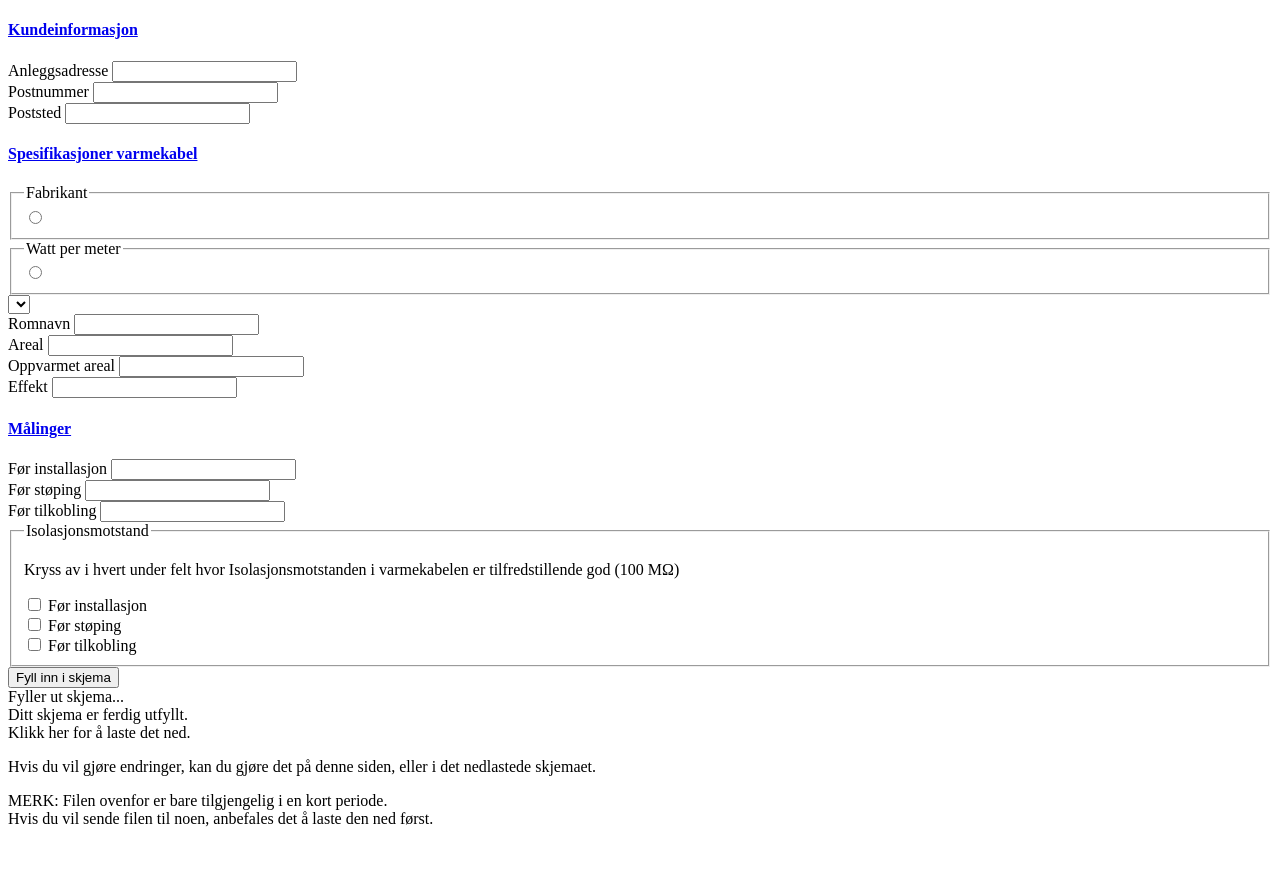
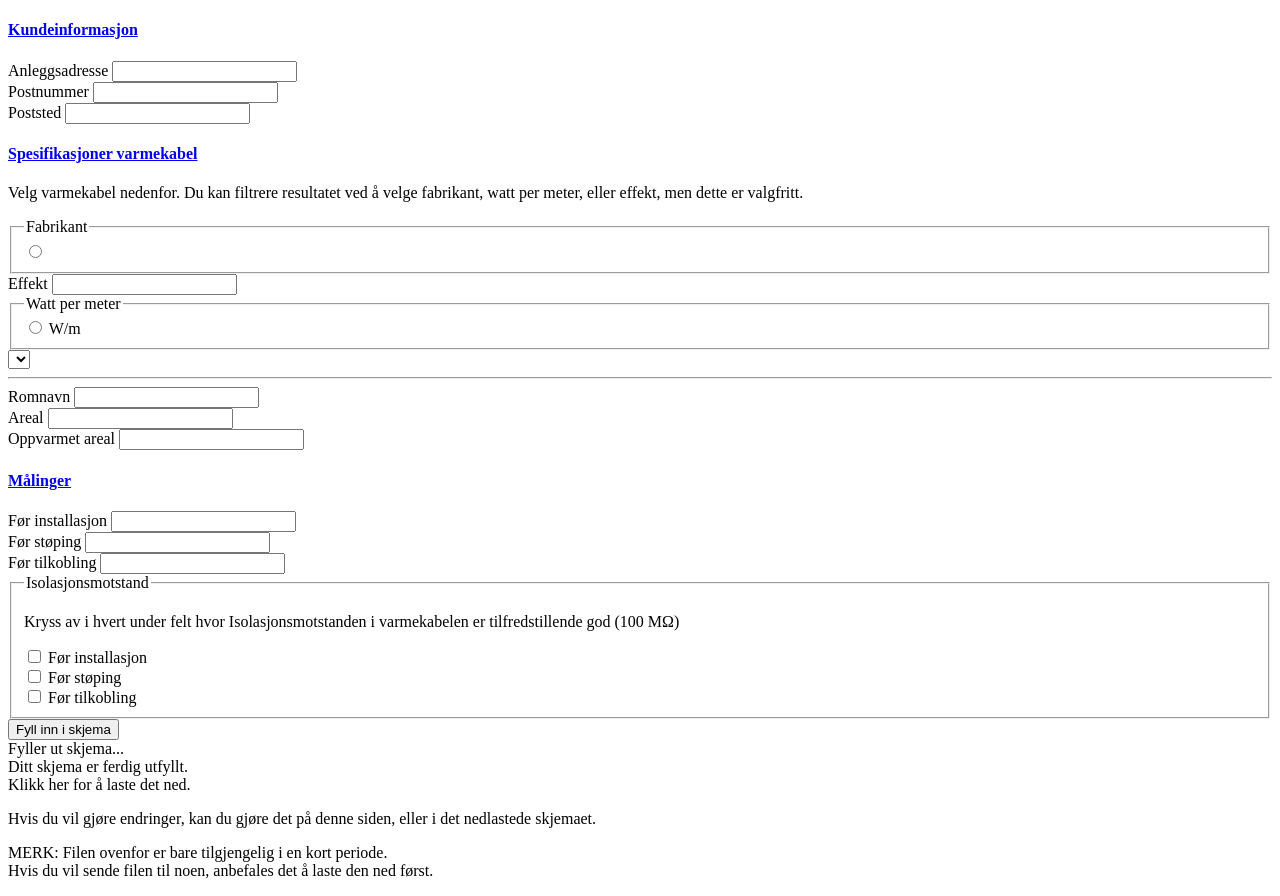
Before and after one commit to runar-rkmedia/pdf_form_fill, a Flask app: template templates/includes/form.html in a window 1280 px wide. Before the commit the page ends 827 px from the top, so only its background shows below. Run offline with Flask 2, Linux system fonts and the light colour scheme; the template is opened without the code that fills it, so the values that code supplies are empty; parts of the project's set-up code (start-up, migrations or seed data) failed here and were passed over.

Commit message:
form-visuals: Seperate 'effect', visual-improvements

```diff
--- a/static/css/min.css
+++ b/static/css/min.css
@@ -1 +1 @@
-.message-box{border:3px solid #266cac;padding:8px 5px;margin:15vh 4px 5px}footer{margin:40px 0;text-align:center}canvas{border:1px solid black}.glyphicon.spinning{animation:spin 1s infinite linear;-webkit-animation:spin2 1s infinite linear}@keyframes spin{from{transform:scale(1) rotate(0deg)}to{transform:scale(1) rotate(360deg)}}@-webkit-keyframes spin2{from{-webkit-transform:rotate(0deg)}to{-webkit-transform:rotate(360deg)}}.row-flex{display:flex;justify-content:space-between}.pointer{cursor:pointer}#input-anleggs_postnummer{width:100px}legend{font-size:14px;font-weight:700;border:0;margin-bottom:5px}@media screen and (max-width:450px){label{font-size:12px}}.dropdown-menu>li.selected>a{background-color:#e8e8e8;background-image:-webkit-linear-gradient(top,#f5f5f5 0,#e8e8e8 100%);background-image:linear-gradient(to bottom,#f5f5f5 0,#e8e8e8 100%);background-repeat:repeat-x;filter:progid:DXImageTransform.Microsoft.gradient(startColorstr='#fff5f5f5',endColorstr='#ffe8e8e8',GradientType=0)}.dropdown-menu{left:5px;right:5px}
+.message-box{border:3px solid #266cac;padding:8px 5px;margin:15vh 4px 5px}footer{margin:40px 0;text-align:center}canvas{border:1px solid black}.glyphicon.spinning{animation:spin 1s infinite linear;-webkit-animation:spin2 1s infinite linear}@keyframes spin{from{transform:scale(1) rotate(0deg)}to{transform:scale(1) rotate(360deg)}}@-webkit-keyframes spin2{from{-webkit-transform:rotate(0deg)}to{-webkit-transform:rotate(360deg)}}.row-flex{display:flex;justify-content:space-between}.pointer{cursor:pointer}#input-anleggs_postnummer{width:100px}legend{font-size:14px;font-weight:700;border:0;margin-bottom:5px}@media screen and (max-width:450px){label{font-size:12px}}input[type=radio]{margin:0}.wrap{display:flex;justify-content:space-between}.radio-Wm{min-width:65px;display:inline}.dropdown-menu>li.selected>a{background-color:#e8e8e8;background-image:-webkit-linear-gradient(top,#f5f5f5 0,#e8e8e8 100%);background-image:linear-gradient(to bottom,#f5f5f5 0,#e8e8e8 100%);background-repeat:repeat-x;filter:progid:DXImageTransform.Microsoft.gradient(startColorstr='#fff5f5f5',endColorstr='#ffe8e8e8',GradientType=0)}.dropdown-menu{left:5px;right:5px}
--- a/templates/includes/form.html
+++ b/templates/includes/form.html
@@ -32,29 +32,41 @@
       </div>
       <div div id="collapse-form_vk" class="panel-collapse collapse in" role="tabpanel" aria-labelledby="form_vk">
         <div class="panel-body row">
-          <div class="form-group col-xs-12">
+          <div class="col-xs-12">
+            <p>Velg varmekabel nedenfor. Du kan filtrere resultatet ved å velge fabrikant, watt per meter, eller effekt, men dette er valgfritt.</p>
+          </div>
+          <div class="form-group form-group-sm col-xs-6">
             <fieldset>
               <legend>Fabrikant</legend>
               <!-- ko foreach: Products().products -->
+              <div class="col-xs-12">
                 <label class="radio-inline">
                   <input type="radio" name="manufacturor" data-bind="checked: $root.manufacturor, value: name">
                   <!-- ko text: name  -->
                   <!-- /ko -->
                 </label>
+              </div>
                 <!-- /ko -->
             </fieldset>
+          </div>
+          <div class="form-group form-group-sm col-xs-6">
+            <label for="input-effekt">Effekt</label>
+            <input class="form-control" type="number" min="0" name="effekt" id="input-effekt" data-bind="textInput: effect">
           </div>
           <!-- ko with: Products() -->
           <div class="form-group col-xs-12">
             <fieldset>
               <legend>Watt per meter</legend>
-              <!-- ko foreach: spec_groups().watt_per_meter -->
+<div class="wrap"><!-- ko foreach: spec_groups().watt_per_meter -->
+  <div class="radio-Wm">
     <label class="radio-inline">
       <input type="radio" name="meterEffekt" data-bind="checked: $root.watt_per_meter, value: $data">
-                <!-- ko text: $data + ' W/m' -->
+      <span data-bind="text: $data"></span>
+      <span class=""> W/m</span>
       <!-- /ko -->
     </label>
-              <!-- /ko -->
+  </div>
+  <!-- /ko --></div>
             </fieldset>
           </div>
           <div class="form-group col-xs-12">
@@ -64,10 +76,11 @@
                     optionsText: 'name',
                     optionsValue: 'id',
                     value: $root.selected_vk,
-                    optionsCaption: 'Velg en vamekabel her...'"></select>
+                    optionsCaption: 'Velg en vamekabel her... (' + filtered_products().length + ')'"></select>
           </div>
           <!-- /ko -->
-          <div class="form-group col-xs-6">
+          <div class="form-group col-xs-12">
+            <hr>
             <label for="input-rom_navn">Romnavn</label>
             <input class="form-control" type="text" name="rom_navn" id="input-rom_navn" data-bind="textInput: rom_navn">
           </div>
@@ -78,10 +91,6 @@
           <div class="form-group col-xs-6">
             <label for="input-areal">Oppvarmet areal</label>
             <input class="form-control" type="number" step="0.01" min="0" name="oppvarmet_areal" id="input-oppvarmet_areal" data-bind="textInput: oppvarmet_areal">
-          </div>
-          <div class="form-group col-xs-6">
-            <label for="input-effekt">Effekt</label>
-            <input class="form-control" type="number" min="0" name="effekt" id="input-effekt" data-bind="textInput: effect">
           </div>
         </div>
       </div>
```
Also changed, not shown: assets/scss/_form.scss (+12 -0 lines), static/css/style.css (+11 -0 lines), static/js/ko.js (+19 -3 lines), static/gen/packed.js. Lines whose indentation alone changed are shown as unchanged.
